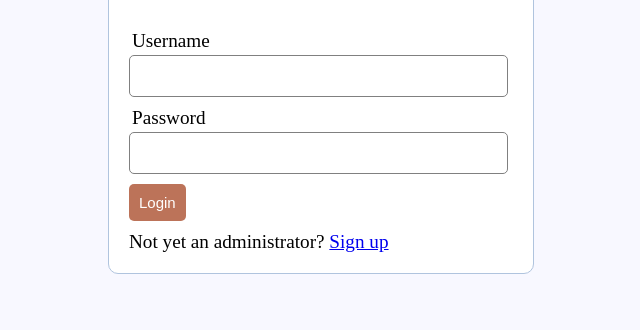
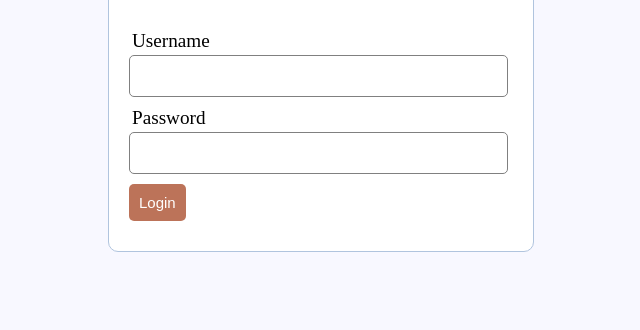
Before and after one commit to isabeltiongsk/recipe-website, a PHP site: page /registration/login.php in a window 1280 px wide. Shown: the part 125-455 px from the top of the page, without its empty margins (319-959 px from the left). Run offline with PHP 8.4, Linux system fonts and the light colour scheme.

Commit message:
Update login.php

```diff
--- a/registration/login.php
+++ b/registration/login.php
@@ -23,9 +23,7 @@
   	<div class="input-group">
   		<button type="submit" class="btn" name="login_user">Login</button>
   	</div>
-  	<p>
-  		Not yet an administrator? <a href="register.php">Sign up</a>
-  	</p>
+
   </form>
 </body>
 </html>
```
